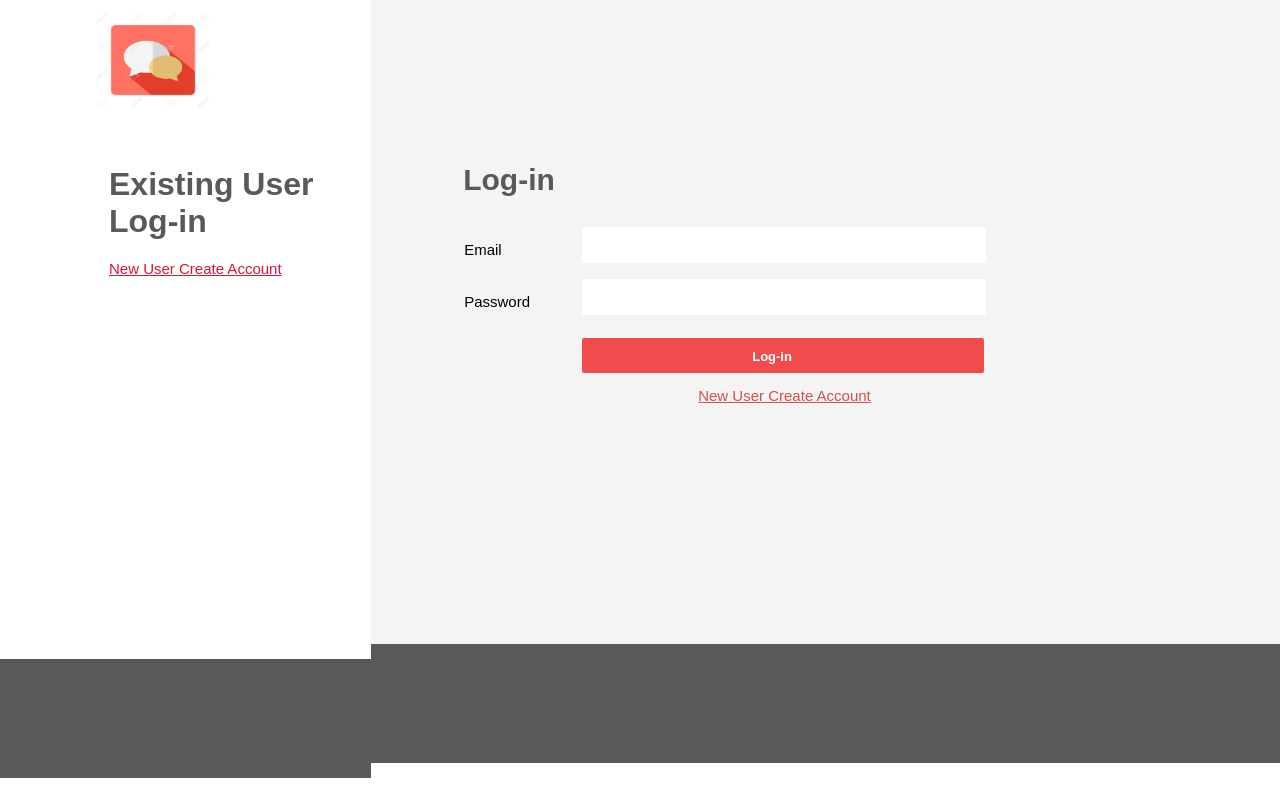
After one commit to 28JayG/ungineering_social, a PHP site: page /social_media/login_form.php in a window 1280 px wide. The commit adds this page. Run offline with PHP 8.4, Linux system fonts and the light colour scheme; data that the repository does not hold is empty.

Commit message:
Reg.+Log-in 0.1

```diff
--- a/style.css
+++ b/css/login_style.css
@@ -1,9 +1,9 @@
 p{
     color: #595959;
-    font-size: 30px;
+    font-size: 32px;
     text-align: left;
     margin-left: 109px;
-    margin-top: 0px;
+    margin-top: 03px;
     margin-bottom: 20px;
     font-family: sans-serif;
 }
@@ -38,9 +38,9 @@ input{
 }
 
 .log{
-    color: crimson;
+    color: #D25050;
     text-decoration: underline;
-    margin-left: 344px;
+    margin-left: 327px;
     font-family: sans-serif;
     font-size: 15px;
 }
@@ -81,7 +81,7 @@ input{
     height: 100%;
     margin: 0px;
     position: relative;
-    background-color: #f2f2f2;
+    background-color: #f4f4f4;
 }
 
 .div11{
@@ -158,12 +158,16 @@ input{
 }
 
 .sub{
-    padding-left: 150px;
-    padding-right: 253px;
-    margin-left: 188px;
-    background-color: crimson;
+    padding-left: 170px;
+    padding-right: 232px;
+    margin-left: 191px;
+    margin-top: 7px;
+    background-color: #F04C4D;
+    font-weight: bold;
+    font-family: sans-serif;
     padding-top: 11px;
     padding-bottom: 9px;
+    border-radius: 2px;
     font-size: 13px;
 }
 
@@ -186,5 +190,5 @@ input{
 }
 
 .updiv{
-    height=90%;
+    height:90%;
 }
--- /dev/null
+++ b/login_form.php
@@ -0,0 +1,107 @@
+<?php
+    session_start();
+
+    $hostname = "localhost";
+    $username = "root";
+    $db_password = "123456";
+    $db_name = "social_media";
+
+    $conn = mysqli_connect($hostname, $username, $db_password, $db_name);
+    if (!$conn) {
+        die("Connection failed: " . mysqli_connect_error());
+    }
+
+    $email=$_POST['email'];
+    $password=$_POST['password'];
+
+    $sql = "SELECT * FROM users WHERE email='$email' AND password='$password'";
+    $result = mysqli_query($conn, $sql);
+    if (!$result) {
+        die("Error: " . $sql . "<br>" . mysqli_error($conn));
+    }
+
+    if ($row=mysqli_fetch_array($result)) {
+        //echo $pname;
+
+        $_SESSION['id']=$row['id'];
+        $_SESSION['name']=$row['name'];
+    }
+    mysqli_close($conn);
+?>
+
+<!DOCTYPE html>
+<html>
+    <head>
+    <title>Login Form</title>
+        <link rel="stylesheet" href="css/login_style.css"/>
+    </head>
+    <body>
+        <div class="container">
+            <div class="div1">
+                <div class="div11">
+                    <div class="updiv">
+                        <img src="Image/95146958-chat-speech-icon-e-commerce-sign-graph-symbol-for-your-web-site-design-logo-app-ui-vector-illustrati.jpg" alt="Status" class="image"/>
+                    </div>
+                </div>
+                <div class="div12">
+                    <p class="p">
+                        <b>Existing User<br/> Log-in <br/></b>
+                    </p>
+                    <a class="log1" href="http://127.0.0.1/social_media/register_form.php">New User Create Account</a>
+                </div>
+                <div class="lastdiv">   </div>
+            </div>
+            <form method="post" class="div2" action="dashboard.php">
+                <div class="div21">
+
+                </div>
+                <div class="div221">
+                    <p1>
+                        <b>Log-in</b>
+                    </p1>
+                </div>
+                <div class="div22">
+                    <div class="divx1">
+                        Email
+                    </div>
+                    <div class="divx2">
+                        <input type="email" name="email"/>
+                    </div>
+                </div>
+                <div class="div22">
+                    <div class="divx1">
+                        Password
+                    </div>
+                    <div class="divx2">
+                        <input type="password" id="pass" name="password"/>
+                    </div>
+                </div>
+
+                <div class="div22">
+                    <input style="color:white" type="submit" id="submit" class="sub" name="submit" value="Log-in"/>
+                </div>
+                <div class="div23">
+                    <a class="log" href="http://127.0.0.1/social_media/register_form.php">New User Create Account</a>
+                </div>
+                <div class="div22">
+                    <div class="divx1">
+
+                    </div>
+                    <div class="divx2">
+
+                    </div>
+                </div>
+                <div class="div22">
+                    <div class="divx1">
+
+                    </div>
+                    <div class="divx2">
+
+                    </div>
+                </div>
+                <div class="lastdiv">   </div>
+            </form>
+        </div>
+        <!--<script type="text/javascript" src="js/login_form.js">    </script>-->
+    </body>
+</html>
```
Also changed, not shown: css/style.css (added, +196 -0 lines), js/login_form.js (added, +11 -0 lines), js/register_form.js (added, +11 -0 lines), register_form.php (+67 -4 lines).
